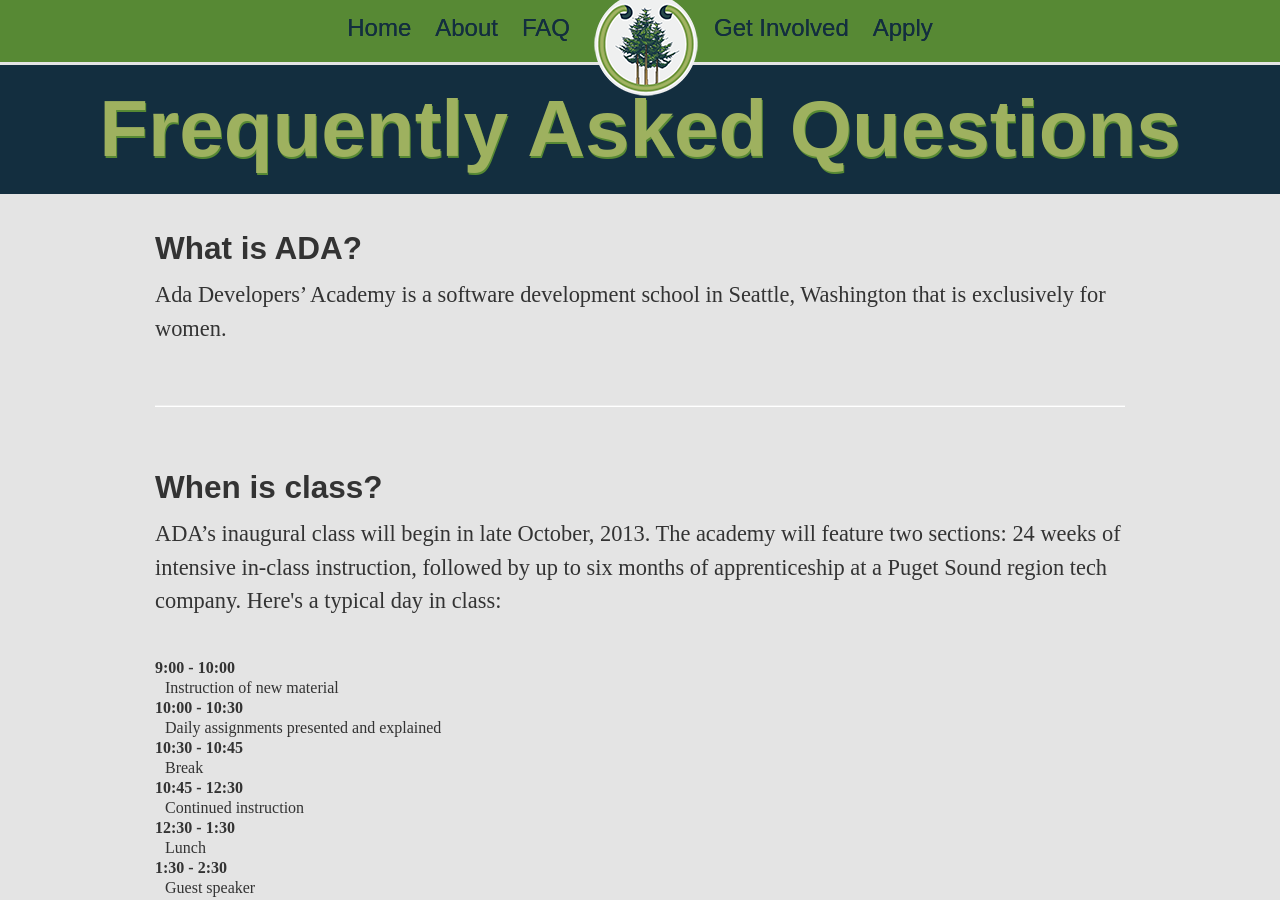
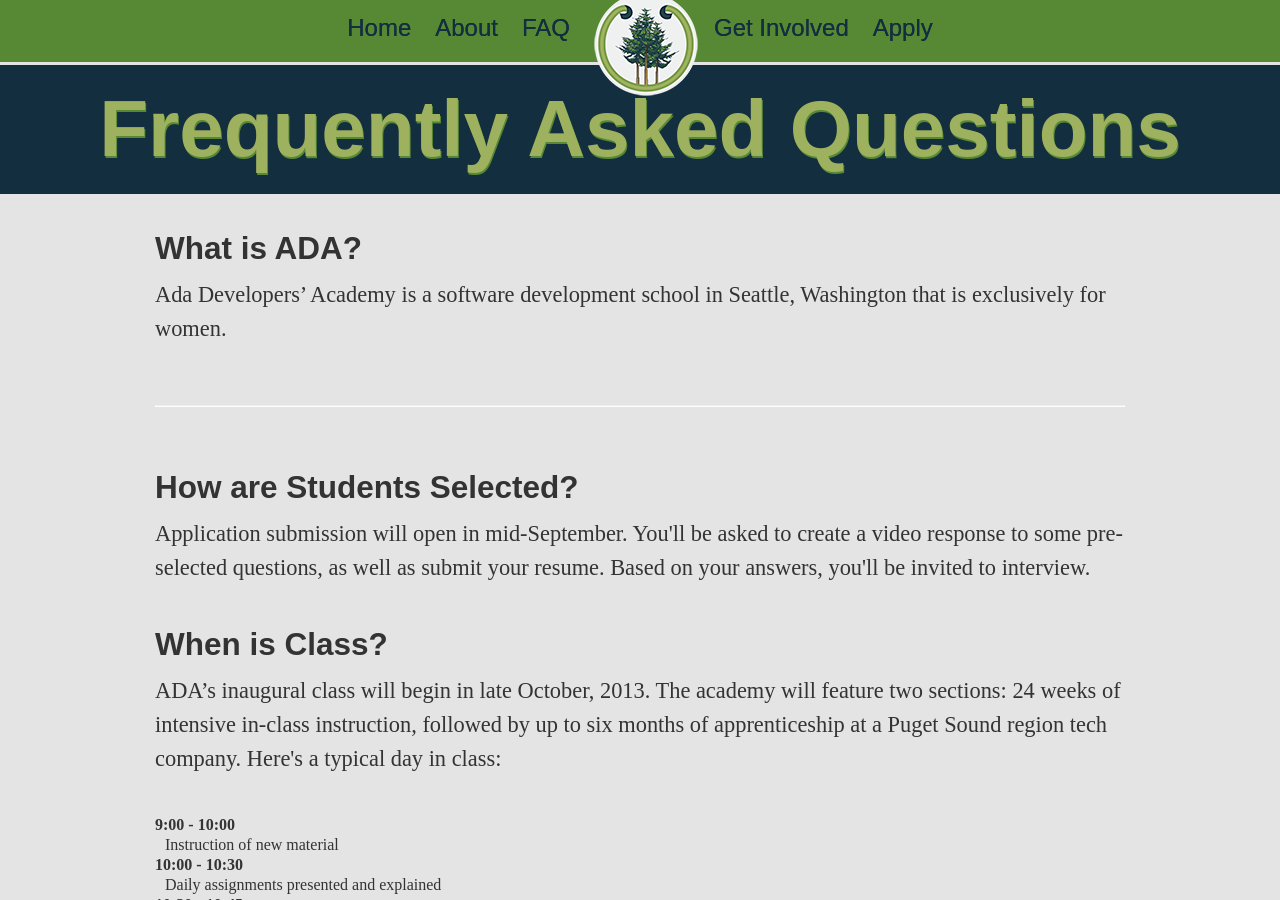
Before and after one commit to Ada-Developers-Academy/adadevelopersacademy.org, a Jekyll site: the page built from faq/index.html, in a window 1280 px wide and 900 px high. Built offline with Jekyll 4.4.1, drawn with Linux system fonts in a browser that asks for light colours; nearby versions of some CDN libraries.

Commit message:
Add info about addmissions.

```diff
--- a/faq/index.html
+++ b/faq/index.html
@@ -15,7 +15,10 @@
       </p>
 
       <hr/>
-      <h2>When is class?</h2>
+      <h2>How are Students Selected?</h2>
+      <p> Application submission will open in mid-September. You'll be asked to create a video response to some pre-selected questions, as well as submit your resume. Based on your answers, you'll be invited to interview.
+      </p>
+      <h2>When is Class?</h2>
       <p> ADA’s inaugural class will begin in late October, 2013. The academy will feature two sections: 24 weeks of intensive in-class instruction, followed by up to six months of apprenticeship at a Puget Sound region tech company. Here's a typical day in class:
 
         <dl id="schedule">
```
